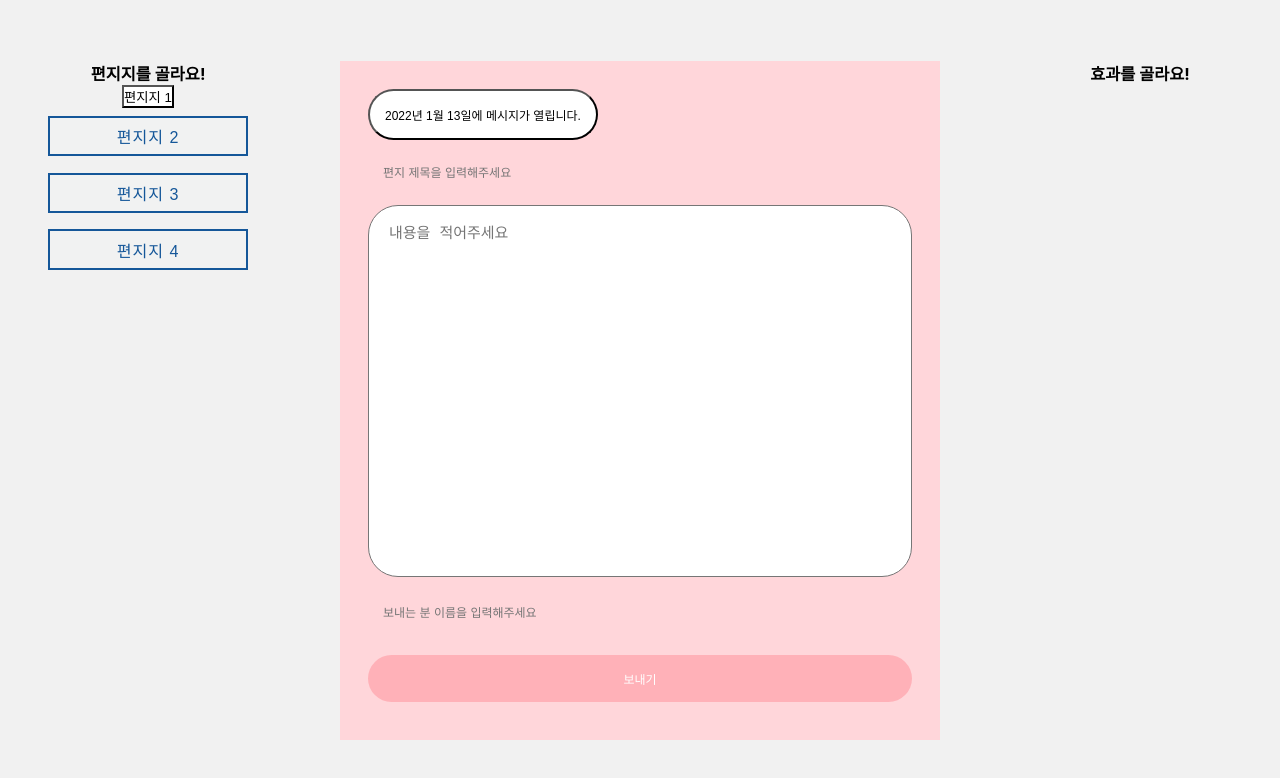
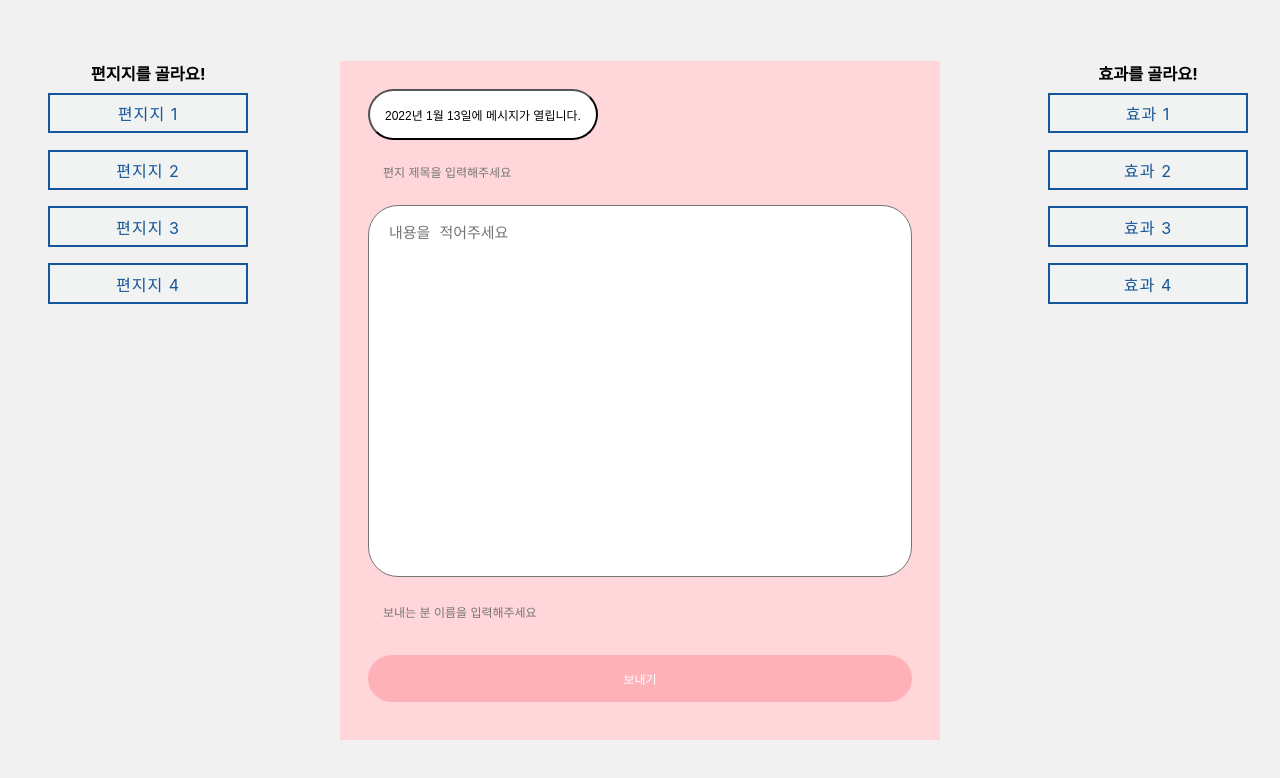
Before and after one commit to minizzang/madcamp_week3, a React (Create React App) app in the folder react-app/: page /1/write in a window 1280 px wide. Shown: the top 778 px of the page. Built offline with nearby package versions, Linux system fonts and the light colour scheme; a web font is replaced by a local one.

Commit message:
Fix : Select only one button in WriteLetter.js

```diff
--- a/react-app/src/components/WriteLetter.js
+++ b/react-app/src/components/WriteLetter.js
@@ -13,7 +13,7 @@ const Write = () => {
     const [contents, setContents] = useState("");
     const [subject, setSubject] = useState("");
     const [paperType, setpaperType] = useState("");
-    const [btnSelected, setbtnSelected] = useState("AAAAAA");
+    const [effectType, setEffectType] = useState("");
     const [error, setError] = useState("");
     const [startDate, setStartDate] = useState(new Date());
 
@@ -72,29 +72,40 @@ const Write = () => {
     //시간을 년-월-일 형식으로 변환해주는 함수
 
     // 체크됐는지 확인해서 애니메이션 진행
-  const onSelect = (event) => {
+  const onSelectPaper = (event) => {
+
+    document.querySelectorAll(`div[type=paper]`).forEach(el => el.className = "btn"); //모든걸 버튼으로 바꿔주기!
+
+    event.target.className = "btn_selected" //내가 선택한 건 selected로 바꿔주기!
     const {
       target: { name },
       } = event;
         setpaperType(name);
-        setColor('#CCCCCC');
+  };
 
-        this.setState({
-          text: "변경 성공!",
-        });
+  const onSelecEffect = (event) => {
+
+    document.querySelectorAll(`div[type=effect]`).forEach(el => el.className = "btn"); //모든걸 버튼으로 바꿔주기!
+
+    event.target.className = "btn_selected" //내가 선택한 건 selected로 바꿔주기!
+    const {
+      target: { name },
+      } = event;
+        setEffectType(name);
   };
+
+
 
   return (
       <>
-
       <div class = "write_letter_box">
 
       <div class = "custom_tab">
         <h3>편지지를 골라요!</h3>
-        <button className="btn" className ={btnSelected} name="paper1" onClick={onSelect} >편지지 1</button>
-        <button className="btn" name="paper2" onClick={onSelect}>편지지 2</button>
-        <button className="btn" name="paper3" onClick={onSelect}>편지지 3</button>
-        <button className="btn" name="paper4" onClick={onSelect}>편지지 4</button>
+        <div className="btn" type= "paper" name="paper1" onClick={ onSelectPaper}>편지지 1</div>
+        <div className="btn" type= "paper" name="paper2" onClick={ onSelectPaper}>편지지 2</div>
+        <div className="btn" type= "paper" name="paper3" onClick={ onSelectPaper}>편지지 3</div>
+        <div className="btn" type= "paper" name="paper4" onClick={ onSelectPaper}>편지지 4</div>
       </div>
 
       <div class = "Blank"></div>
@@ -142,13 +153,16 @@ const Write = () => {
         className="writeInput writeSubmit"
         value={"보내기"}/>
         </form>
-
         </div>
 
         <div class = "Blank"></div>
 
         <div class = "custom_tab">
           <h3>효과를 골라요!</h3>
+          <div className="btn" type= "effect" name="effect1" onClick={onSelecEffect}>효과 1</div>
+          <div className="btn" type= "effect" name="effect2" onClick={onSelecEffect}>효과 2</div>
+          <div className="btn" type= "effect" name="effect3" onClick={onSelecEffect}>효과 3</div>
+          <div className="btn" type= "effect" name="effect4" onClick={onSelecEffect}>효과 4</div>
           </div>
 
         </div>
--- a/react-app/src/styles/write.css
+++ b/react-app/src/styles/write.css
@@ -64,6 +64,7 @@
   }
 
   .btn {
+    text-align: center;
     width: 100%;
     margin: 0.5em;
     border: 2px solid #155799;
@@ -92,3 +93,22 @@
     background-color: #155799;
     border-color: #155799;
   }
+
+
+  .btn_selected {
+
+    text-align: center;
+    width: 100%;
+    margin: 0.5em;
+    border: 2px solid #155799;
+    padding: 0.4em 1em;
+    font-size: 1.15em;
+    letter-spacing: 1px;
+    text-transform: uppercase;
+    color: #155799;
+    background-color: #155799;
+    transition: all 0.25s ease-in-out;
+    color: #F1F2F2;
+    outline: 5px auto #155799;
+
+  }
```
